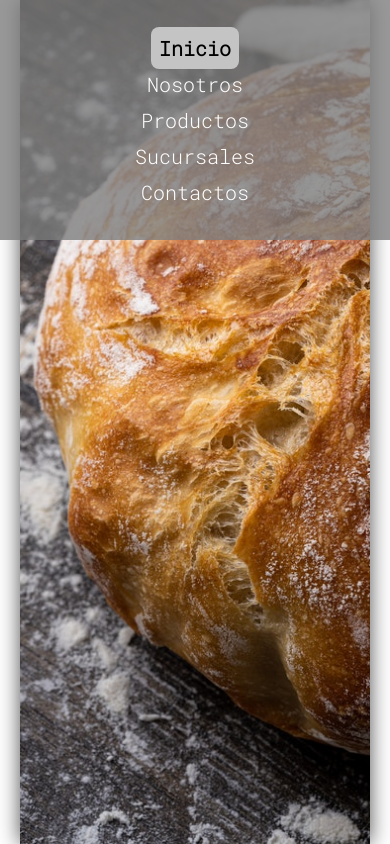
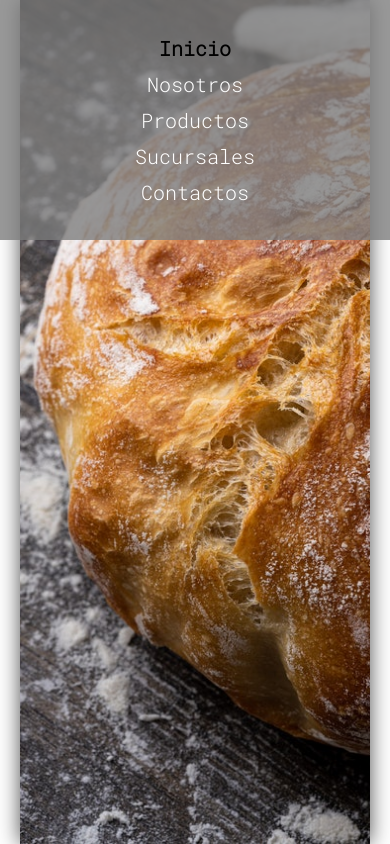
Before and after one commit to Emilianoperea1989/Proyecto-MauroPerea, a plain HTML site: page index.html in a window 390 px wide. In both pictures the pointer is over the link "Inicio". Shown: the top 844 px of the page. Drawn offline with nearby package versions, Linux system fonts and the light colour scheme.

Commit message:
background transparent en modo responsive

```diff
--- a/style.css
+++ b/style.css
@@ -377,8 +377,8 @@ header nav ul li{
 a:hover{
     color: black;
     font-weight: 1000;
-    background-color: rgb(196, 196, 196);
-    border-radius: 8px;
+    background-color: transparent;
+
 
 }
 
```
